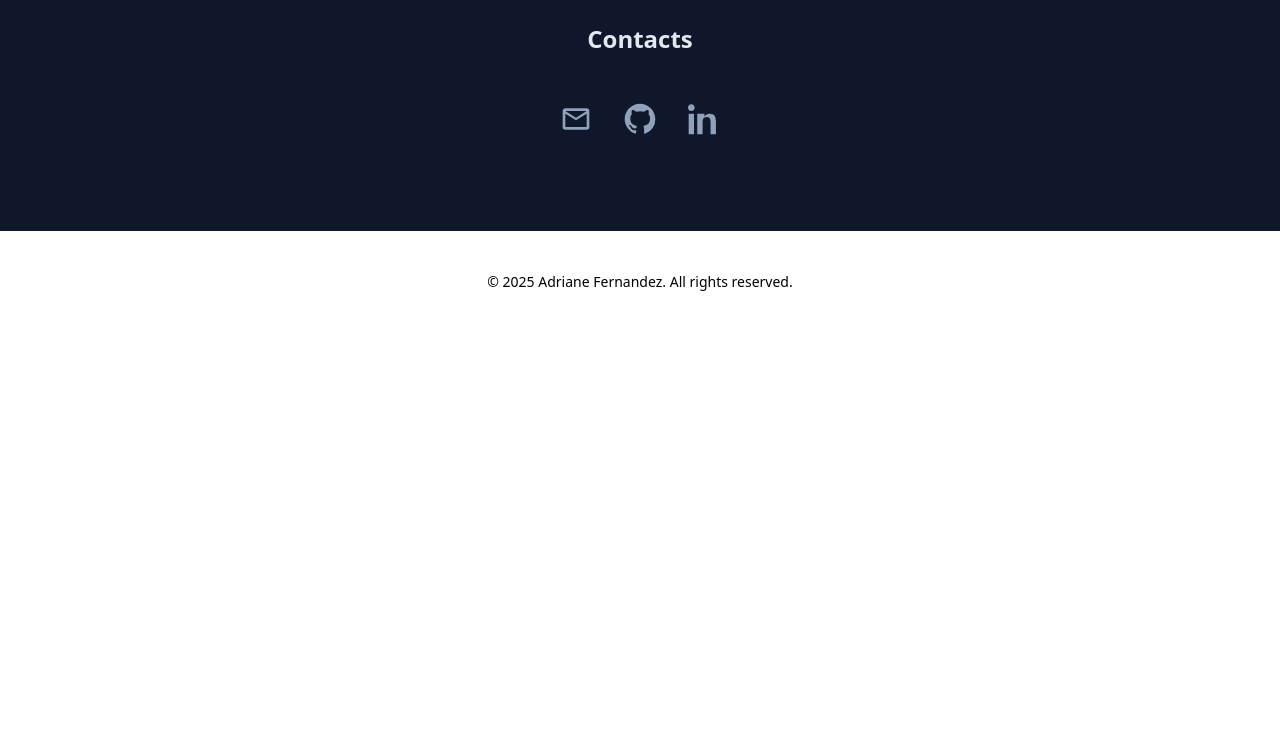
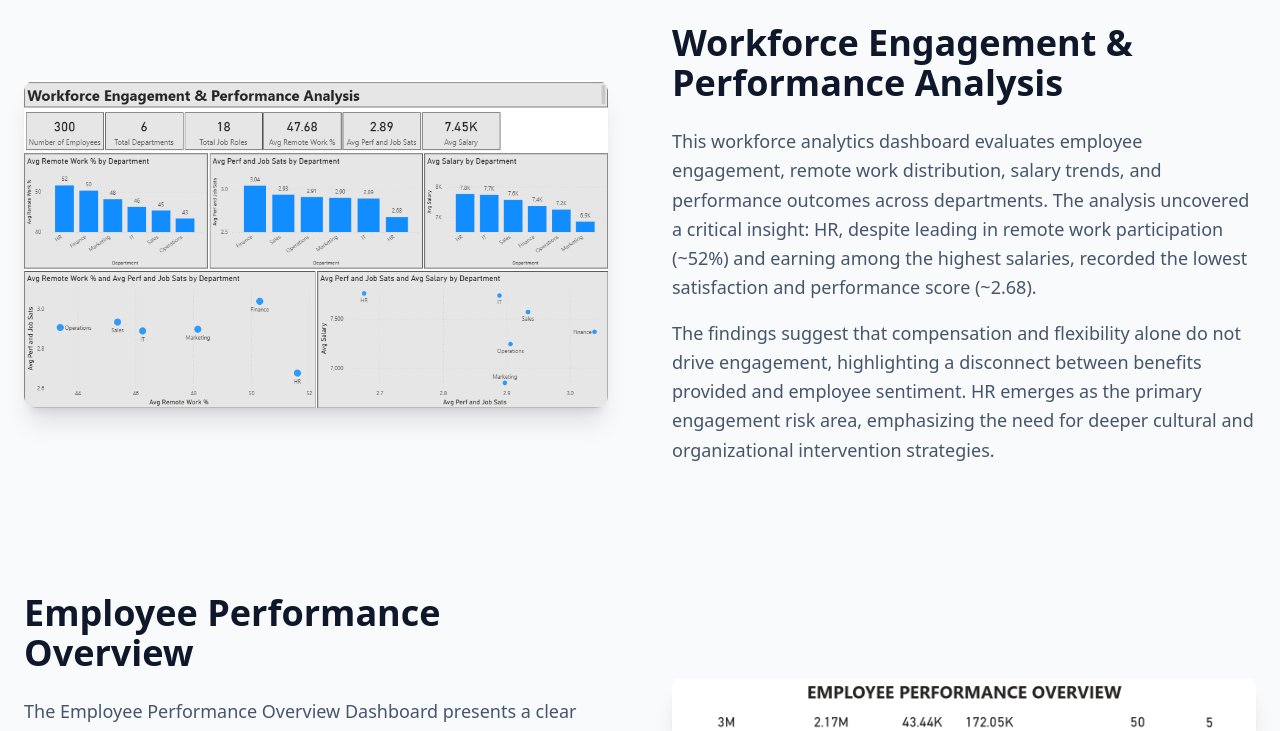
Before and after one commit to adrianefrndz/eds, a React (Vite) app: page / in a window 1280 px wide. Shown: the part 3120-3851 px from the top of the page. Before the commit the page ends 3452 px from the top, so only its background shows below. Built offline with nearby package versions, Linux system fonts and the light colour scheme.

Commit message:
small updates

```diff
--- a/src/App.tsx
+++ b/src/App.tsx
@@ -5,6 +5,7 @@ import Projects from "./components/sections/Projects";
 import Footer from "./components/layout/Footer";
 import Certificates from "./components/sections/Certificates";
 import Contact from "./components/sections/Contact";
+import DataAnalyticsProjects from "./components/sections/DataAnalyticsProjects";
 
 function App() {
   return (
@@ -14,6 +15,7 @@ function App() {
       <Certificates />
       <Skills />
       <Projects />
+      <DataAnalyticsProjects />
       <Contact />
       <Footer />
     </>
--- /dev/null
+++ b/src/components/sections/DataAnalyticsProjects.tsx
@@ -0,0 +1,41 @@
+import { dataAnalyticsProjects } from "../../data/dataAnalytics";
+
+const DataAnalyticsProjects = () => {
+  return (
+    <section className="bg-gray-50 py-24">
+      <div className="max-w-7xl mx-auto px-6 space-y-32">
+        {dataAnalyticsProjects.map((project, index) => (
+          <div
+            key={index}
+            className="grid grid-cols-1 md:grid-cols-2 gap-16 items-center">
+            {/* Image */}
+            <div className={`${index % 2 !== 0 ? "md:order-2" : ""}`}>
+              <img
+                src={project.imageUrl}
+                alt={project.title}
+                className="w-full rounded-xl shadow-xl"
+              />
+            </div>
+
+            {/* Content */}
+            <div className={`${index % 2 !== 0 ? "md:order-1" : ""}`}>
+              <h2 className="text-3xl md:text-4xl font-bold text-slate-900 mb-6">
+                {project.title}
+              </h2>
+
+              <p className="text-lg text-slate-600 leading-relaxed">
+                {project.description}
+              </p>
+
+              <p className="text-lg text-slate-600 mt-4 leading-relaxed">
+                {project.description2}
+              </p>
+            </div>
+          </div>
+        ))}
+      </div>
+    </section>
+  );
+};
+
+export default DataAnalyticsProjects;
--- /dev/null
+++ b/src/data/dataAnalytics.ts
@@ -0,0 +1,37 @@
+import workforceDashboard from "../assets/dataAnalytics/workforce.png";
+import employeePerformanceOverview from "../assets/dataAnalytics/performance.png";
+export type Project = {
+  title: string;
+  description: string;
+  description2?: string;
+  imageUrl: string;
+};
+
+export const dataAnalyticsProjects: Project[] = [
+  {
+    title: "Workforce Engagement & Performance Analysis",
+    imageUrl: workforceDashboard,
+    description: `This workforce analytics dashboard evaluates employee engagement, remote work distribution,
+    salary trends, and performance outcomes across departments. The analysis uncovered a critical insight:
+     HR, despite leading in remote work participation (~52%) and earning among the highest salaries, recorded
+     the lowest satisfaction and performance score (~2.68).`,
+    description2: `The findings suggest that compensation
+     and flexibility alone do not drive engagement, highlighting a disconnect between benefits provided
+     and employee sentiment. HR emerges as the primary engagement risk area, emphasizing the need for deeper
+     cultural and organizational intervention strategies.`,
+  },
+  {
+    title: "Employee Performance Overview",
+    imageUrl: employeePerformanceOverview,
+    description: `The Employee Performance Overview Dashboard presents a clear summary of employee performance,
+      salary distribution, and compensation adjustments within the organization. It highlights key metrics
+      such as the monthly budget, salary expenses, average salary, total salary increase, and workforce distribution
+      across job titles.`,
+
+    description2: `The dashboard tracks monthly performance trends, identifies top-performing employees,
+    and compares performance and salary increases by role to ensure transparency and data-driven decision-making.
+    In conclusion, the dashboard shows that salary increases are aligned with performance results,
+    rewarding high-performing employees while maintaining budget control. It supports fair compensation,
+    strategic planning, and informed decisions for stakeholders`,
+  },
+];
```
Also changed, not shown: src/assets/dataAnalytics/performance.png (added), src/assets/dataAnalytics/workforce.png (added).
